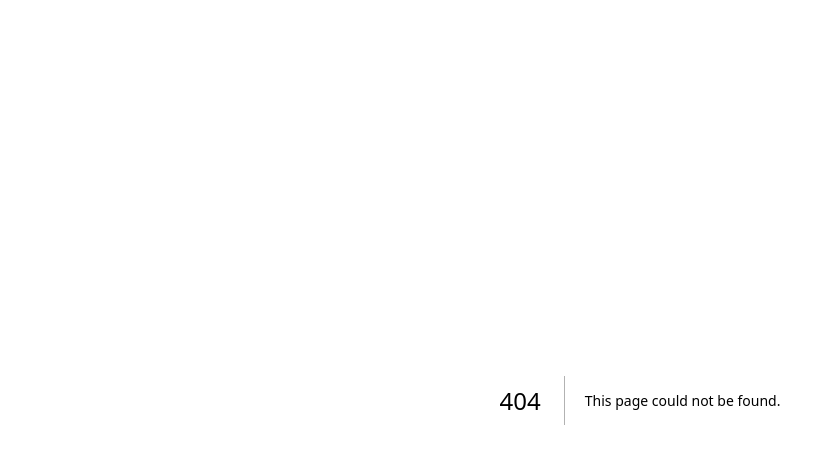
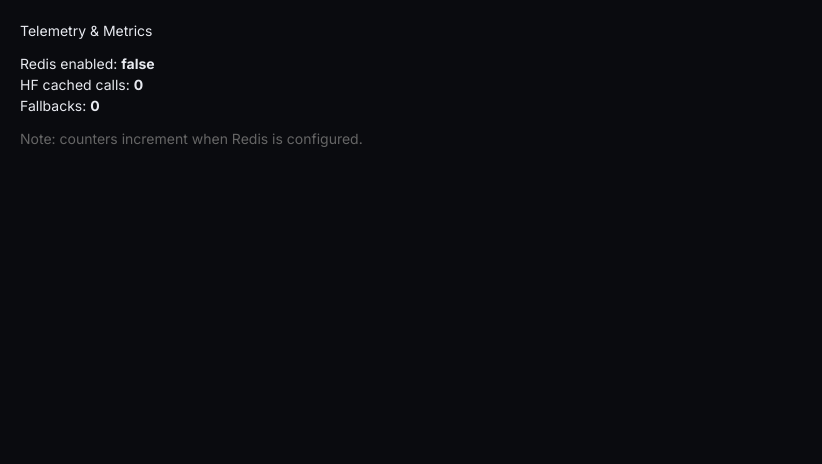
Before and after one commit to neeti26/emotion_offer_mapper_project, a Next.js app in the folder emotion-mapper-app/: page /metrics in a window 1280 px wide. Before the commit this address had no page. Shown: the top 464 px of the page, without its empty margins (0-822 px from the left). Built offline with nearby package versions, Linux system fonts and the light colour scheme.

Commit message:
chore(docs+ops): add redis/telemetry docs, /api/metrics, metrics dashboard, and CI workflow

```diff
--- /dev/null
+++ b/emotion-mapper-app/app/api/metrics/route.ts
@@ -0,0 +1,33 @@
+import { NextResponse } from 'next/server';
+import IORedis from 'ioredis';
+
+const redisUrl = process.env.REDIS_URL ?? '';
+let redis: any = null;
+if (redisUrl) {
+  try {
+    redis = new IORedis(redisUrl);
+  } catch (e) {
+    console.warn('[api/metrics] failed to init redis', e);
+    redis = null;
+  }
+}
+
+export async function GET() {
+  try {
+    if (!redis) return NextResponse.json({ redis: false });
+
+    const [hfCalls, fallbacks] = await Promise.all([
+      redis.get('metrics:hf_calls').catch(() => null),
+      redis.get('metrics:fallbacks').catch(() => null),
+    ]);
+
+    return NextResponse.json({
+      redis: true,
+      hf_calls: hfCalls ? Number(hfCalls) : 0,
+      fallbacks: fallbacks ? Number(fallbacks) : 0,
+    });
+  } catch (err) {
+    console.error('[/api/metrics]', err);
+    return NextResponse.json({ error: 'failed to read metrics' }, { status: 500 });
+  }
+}
--- /dev/null
+++ b/emotion-mapper-app/app/metrics/page.tsx
@@ -0,0 +1,35 @@
+import React, { useEffect, useState } from 'react';
+
+export default function MetricsPage() {
+  const [metrics, setMetrics] = useState<any>(null);
+  const [error, setError] = useState<string | null>(null);
+
+  useEffect(() => {
+    let mounted = true;
+    fetch('/api/metrics')
+      .then(res => res.json())
+      .then(data => {
+        if (!mounted) return;
+        if (data.error) setError(data.error);
+        else setMetrics(data);
+      })
+      .catch(e => setError(e instanceof Error ? e.message : String(e)));
+    return () => { mounted = false; };
+  }, []);
+
+  return (
+    <div style={{ padding: 20 }}>
+      <h1 style={{ marginBottom: 12 }}>Telemetry & Metrics</h1>
+      {error && <div style={{ color: 'red' }}>Error: {error}</div>}
+      {!metrics && !error && <div>Loading metrics…</div>}
+      {metrics && (
+        <div>
+          <p>Redis enabled: <strong>{String(metrics.redis)}</strong></p>
+          <p>HF cached calls: <strong>{metrics.hf_calls ?? 0}</strong></p>
+          <p>Fallbacks: <strong>{metrics.fallbacks ?? 0}</strong></p>
+          <p style={{ marginTop: 12, color: '#666' }}>Note: counters increment when Redis is configured.</p>
+        </div>
+      )}
+    </div>
+  );
+}
```
Also changed, not shown: 1 other file (tests, documents, lock files or other folders).
